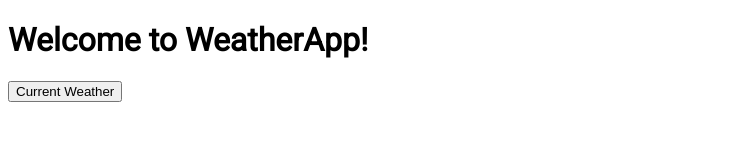
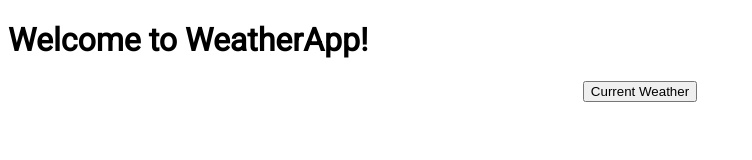
Before and after one commit to ltramos7/weatherApp, a website: page src/index.html in a window 1280 px wide. Shown: the whole page, without its empty margins (0-752 px from the left). Drawn offline with Linux system fonts and the light colour scheme.

Commit message:
style: centered current weather btn

```diff
--- a/src/index.css
+++ b/src/index.css
@@ -14,7 +14,11 @@ h1 {
 }
  */
 
- body{
+body{
     font-family: 'Roboto', sans-serif;
+}
 
- }
+#current-weather-btn {
+    margin:0 auto;
+    display:block;
+}
```
